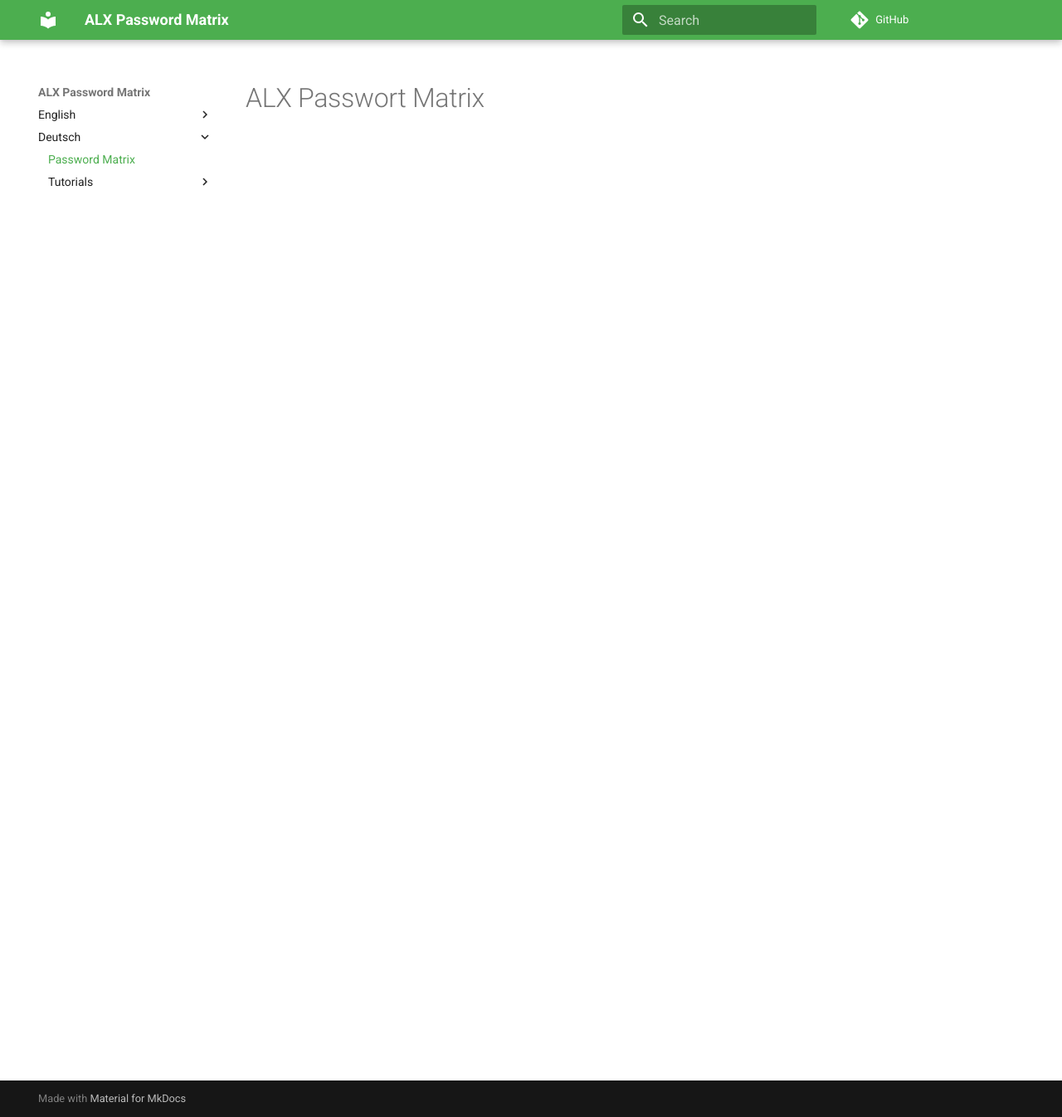
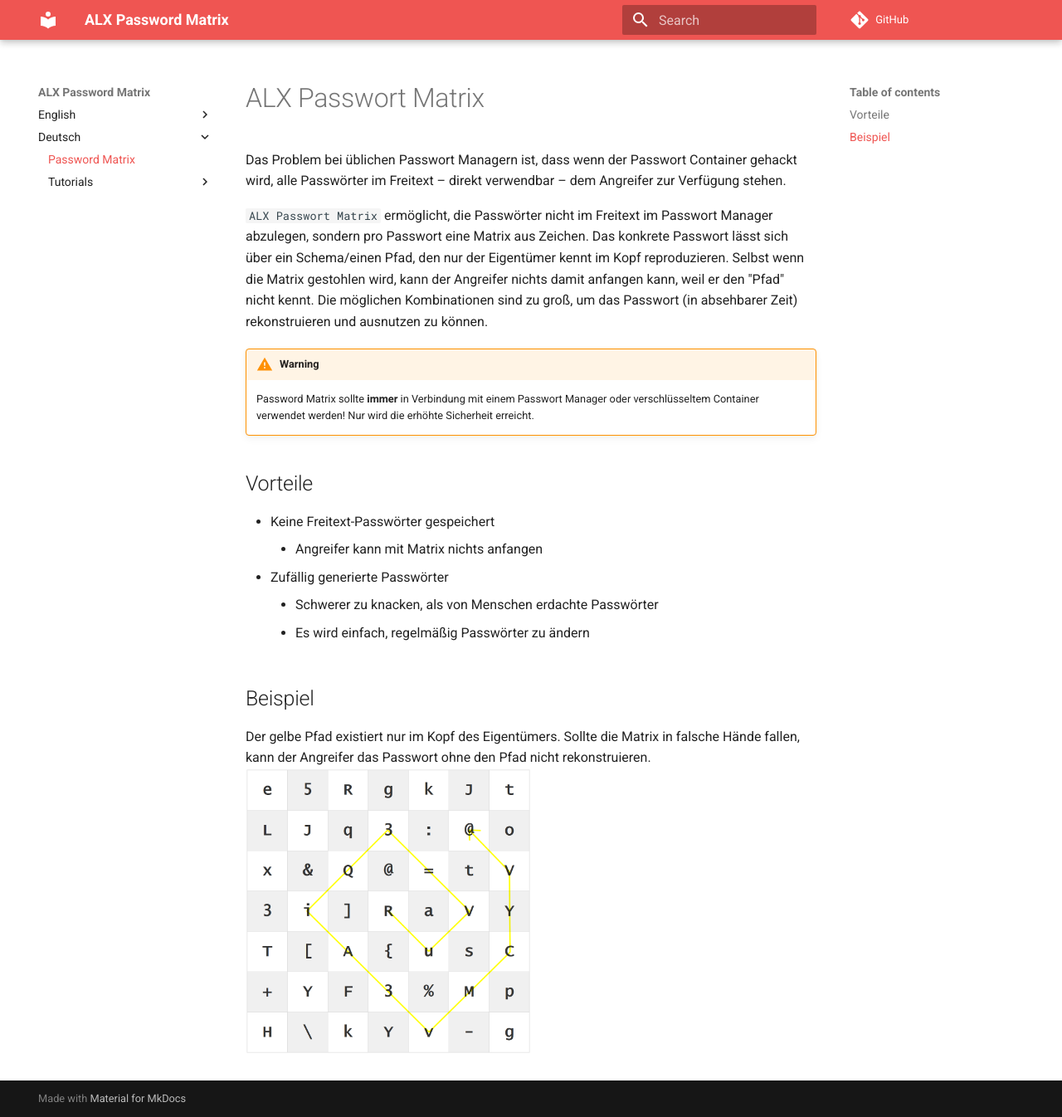
Before and after one commit to alexanderlink/PasswordMatrix, an MkDocs documentation site: the page built from docs/index_de.md, in a window 1280 px wide and 1346 px high. Shown: the whole window at 83% size. Built offline with MkDocs 1.6.1 and Material for MkDocs 9.7.7, drawn with Linux system fonts in a browser that asks for light colours; comment, search, counter and statistics services are not loaded; old or Windows-style settings are respelled for this version of MkDocs.

Commit message:
german description

```diff
--- a/docs/index_de.md
+++ b/docs/index_de.md
@@ -1 +1,19 @@
 # ALX Passwort Matrix
+
+Das Problem bei üblichen Passwort Managern ist, dass wenn der Passwort Container gehackt wird, alle Passwörter im Freitext &ndash; direkt verwendbar &ndash; dem Angreifer zur Verfügung stehen.
+
+`ALX Passwort Matrix` ermöglicht, die Passwörter nicht im Freitext im Passwort Manager abzulegen, sondern pro Passwort eine Matrix aus Zeichen. Das konkrete Passwort lässt sich über ein Schema/einen Pfad, den nur der Eigentümer kennt im Kopf reproduzieren. Selbst wenn die Matrix gestohlen wird, kann der Angreifer nichts damit anfangen kann, weil er den "Pfad" nicht kennt. Die möglichen Kombinationen sind zu groß, um das Passwort (in absehbarer Zeit) rekonstruieren und ausnutzen zu können.
+
+!!! warning
+    Password Matrix sollte **immer** in Verbindung mit einem Passwort Manager oder verschlüsseltem Container verwendet werden! Nur wird die erhöhte Sicherheit erreicht.
+
+## Vorteile
+- Keine Freitext-Passwörter gespeichert
+    - Angreifer kann mit Matrix nichts anfangen
+- Zufällig generierte Passwörter
+    - Schwerer zu knacken, als von Menschen erdachte Passwörter
+    - Es wird einfach, regelmäßig Passwörter zu ändern
+
+## Beispiel
+Der gelbe Pfad existiert nur im Kopf des Eigentümers. Sollte die Matrix in falsche Hände fallen, kann der Angreifer das Passwort ohne den Pfad nicht rekonstruieren.
+<img src="/tutorial/images/passwordMatrix_anim.gif" width="50%">
--- a/mkdocs.yml
+++ b/mkdocs.yml
@@ -19,12 +19,6 @@ pages:
 extra_css:
     - css/extra.css
 
-extra:
-    palette:
-        primary: 'Green'
-        accent: 'Amber'
-    logo: ''
-
 markdown_extensions:
     - markdown.extensions.codehilite(guess_lang=false)
     - pymdownx.betterem
@@ -38,4 +32,8 @@ markdown_extensions:
         permalink: True
     - admonition
 
-theme: 'material'
+theme:
+    name: 'material'
+    palette:
+        primary: 'red'
+        accent: 'Yellow'
```
